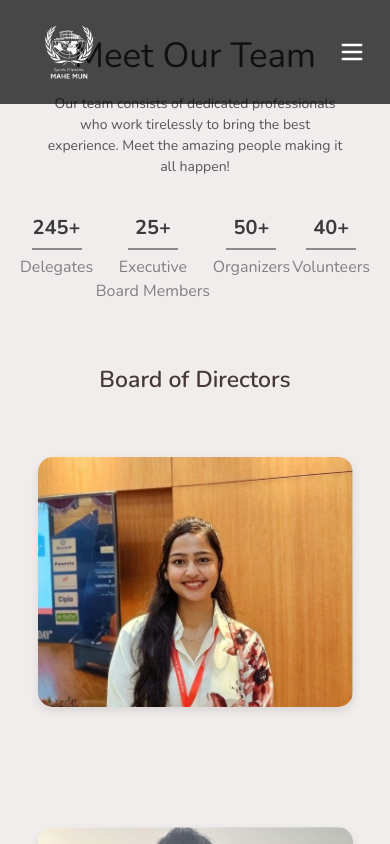
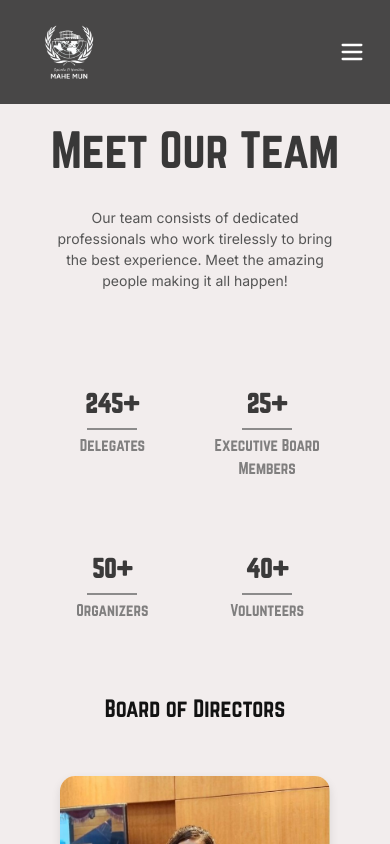
Before and after one commit to Mohak-Singhal/Mahe-Mun-2025-Website, a React (Vite) app: page /team in a window 390 px wide. Shown: the top 844 px of the page. Built offline with nearby package versions, Linux system fonts and the light colour scheme.

Commit message:
font updated

```diff
--- a/src/pages/team.jsx
+++ b/src/pages/team.jsx
@@ -64,19 +64,19 @@ const Team = () => {
     <>
       <Navbar classname="text-white bg-black" />
 
-      <div className="p-5">
+      <div className="p-5 mt-22">
         <div className="header-container">
           <div>
-            <h1 className="heading">Meet Our Team</h1>
+            <h1 className="heading font-['Norwester']">Meet Our Team</h1>
             <div className="divider"></div>
           </div>
-          <p className="description">
+          <p className="description font-['Inter']">
             Our team consists of dedicated professionals who work tirelessly to bring the best
             experience. Meet the amazing people making it all happen!
           </p>
         </div>
 
-        <div className="stats-container">
+        <div className="stats-container font-['Norwester']">
           {stats.map((stat, index) => (
             <div className="stat" key={index}>
               <h2>{counts[index]}+</h2>
@@ -86,7 +86,7 @@ const Team = () => {
           ))}
         </div>
 
-        <h2 className="board_heading">Board of Directors</h2>
+        <h2 className="board_heading font-['Norwester']">Board of Directors</h2>
         <div className="first-row">
           {teamMembers.slice(0, 2).map((member, index) => (
             <div
@@ -96,7 +96,7 @@ const Team = () => {
               <div className="image-container">
                 <img src={member.img} alt={member.name} />
               </div>
-              <div className="info" >
+              <div className="info font-['Inter']" >
 
                 <h3 className="name-email">{member.name}</h3>
                 <p>{member.role}</p>
--- a/src/styles/team.css
+++ b/src/styles/team.css
@@ -1,4 +1,3 @@
-/* Global Styles */
 body {
     font-family: "Nunito", sans-serif;
     font-optical-sizing: auto;
@@ -10,9 +9,8 @@ body {
 
 .header-container {
     display: flex;
-    flex-direction: column;
     align-items: center;
-    justify-content: center;
+    justify-content: space-between;
     max-width: 1100px;
     margin: 0 auto;
     padding: 20px 0;
@@ -22,15 +20,22 @@ body {
     font-size: 46px;
     font-weight: 300;
     color: #393838;
-    margin-left: 70px;
+    margin-left: 50px;
+    text-align: center;
 }
 
 .description {
     max-width: 420px;
     font-size: 14px;
+    margin-right: 40px;
     color: #555;
+    text-align: right;
+}
+
+h2 {
     text-align: center;
-    margin-top: 15px;
+    font-size: 22px;
+    margin-top: 70px;
 }
 
 .team-container {
@@ -43,19 +48,21 @@ body {
 }
 
 .team-member {
+    flex: 1 1 250px;
+    max-width: 300px;
     overflow: hidden;
     border-radius: 15px;
     box-shadow: 0px 4px 10px rgba(0, 0, 0, 0.1);
     transition: transform 0.3s ease-in-out;
-    width: 100%;
-    max-width: 250px; /* Set a max-width to keep images from becoming too large */
     background: white;
     text-align: center;
+    position: relative;
 }
 
 .image-container {
     width: 100%;
-    overflow: hidden;
+    display: flex;
+    justify-content: center;
     position: relative;
 }
 
@@ -63,11 +70,11 @@ body {
     width: 100%;
     height: 300px;
     object-fit: cover;
-    transition: transform 0.3s ease-in-out;
+    transition: transform 0.3s ease-in-out, opacity 0.3s ease-in-out;
 }
 
 .team-member:hover .image-container img {
-    transform: scale(1.1);
+    transform: scale(1.05);
 }
 
 .linkedin-icon {
@@ -191,65 +198,81 @@ body {
     color: #807f7f;
 }
 
-
-@media (max-width: 768px) {
+@media (max-width: 1080px) {
     .header-container {
+        display: flex;
+        flex-direction: column;
         padding: 10px;
     }
 
     .heading {
-        font-size: 35px;
-        margin: 0;
+        font-size: 46px;
+        font-weight: 300;
+        color: #393838;
+        margin-left: 0;
+        margin-right: 0;
+        text-align: center;
+        width: 100%;
+    }
+
+
+    .description {
+        font-size: 14px;
+        color: #555;
+        text-align: center;
+        max-width: 90%;
+        margin: 0 auto;
+    }
+
+    .team-container {
+        display: flex;
+        flex-direction: column;
+        align-items: center;
+        width: 100%;
+        margin-top: 20px;
+    }
+
+    .team-member {
+        width: 100%;
+        max-width: 280px;
+        display: flex;
+        flex-direction: column;
+        align-items: center;
+        margin-bottom: 10px;
+    }
+
+    .image-container {
+        display: flex;
+        justify-content: center;
+        width: 100%;
+        margin-bottom: 10px;
+    }
+
+    .image-container img {
+        width: 100%;
+        height: 235px;
+        object-fit: cover;
+    }
+
+    .stats-container {
+        display: flex;
+        flex-wrap: wrap;
+        justify-content: center;
+        gap: 2px;
+        width: 97%;
+    }
+
+    .stat {
+        flex-basis: 45%;
         text-align: center;
     }
 
-    .description {
-        max-width: 90%;
-        font-size: 14px;
-        text-align: center;
-        margin: 10px auto;
+    .stats-container .stat h2 {
+        font-size: 24px;
     }
 
-
-    .team-container {
-        flex-direction: column;
-        align-items: center;
-        gap: 60px;
-    }
-
-
-    .team-member {
-        width: 90% !important;
-        max-width: none;
-        margin-bottom: 70px;
-    }
-
-    .image-container img {
-        height: auto;
-        max-height: 300px;
-    }
-
-
-    .stats-container {
-        flex-direction: row;
-        gap: 2px;
-     }
-
-    .stat {
-        text-align: center;
-
-    }
-
-    .stat h2 {
-        font-size: 20px;
-    }
-    .board_heading{
-        margin-top: 60px;
-        text-align: center;
-        font-size: 23px;
-        color: #443838;
-        font-weight: 600;
-        margin-bottom: 60px;
+    .stats-container .stat p {
+        font-size: 15px;
     }
     .first-row {
         display: flex;
@@ -258,19 +281,15 @@ body {
         width: 100%;
         height: 760px;
         padding-bottom: 70px;
-    .underline {
-        width: 50px;
-        height: 2px;
-        background-color: rgb(140, 139, 139);
-        margin: 5px auto;
     }
-}
-@keyframes fadeIn {
-    from {
+
+    .team-member img {
         opacity: 0;
-        transform: translateY(30px);
+        transform: translateY(20px);
+        transition: opacity 0.5s, transform 0.5s;
     }
-    to {
+
+    .team-member.visible img {
         opacity: 1;
         transform: translateY(0);
     }
@@ -295,17 +314,3 @@ body {
   .team-member .image-container a.linkedin-icon {
     display: none;
   }
-
-
-
-.team-member {
-    opacity: 0; /* Initially hidden */
-    transform: translateY(30px);
-    transition: opacity 0.6s ease-out, transform 0.6s ease-out;
-}
-
-.team-member.visible {
-    opacity: 1;
-    transform: translateY(0);
-}
-}
```
